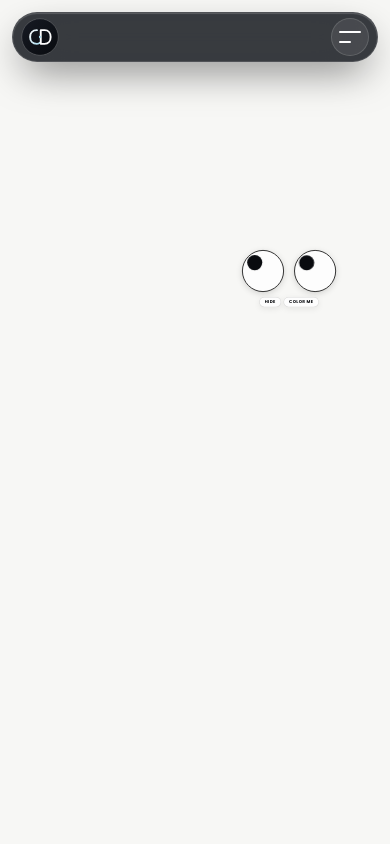
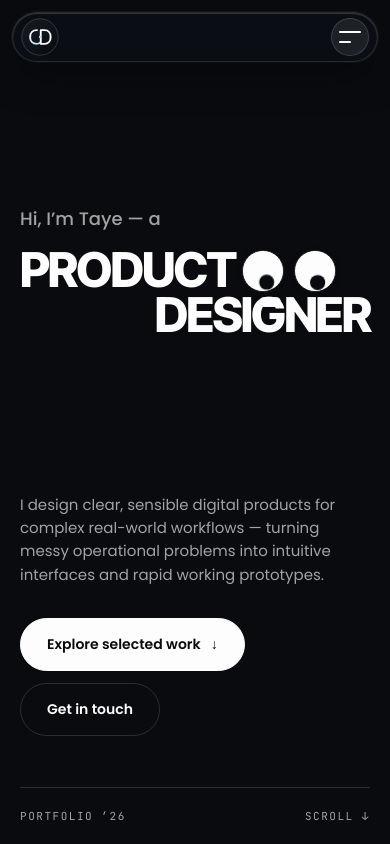
Before and after one commit to Bheemty/cold-designer-portfolio, a Next.js app: page / in a window 390 px wide. Shown: the top 844 px of the page. Built offline with nearby package versions, Linux system fonts and the light colour scheme.

Commit message:
fix(hero): implement device-specific input separation with desktop hover scratching and mobile progressive auto-sweep

```diff
--- a/src/components/kokil/HeroKokil.tsx
+++ b/src/components/kokil/HeroKokil.tsx
@@ -26,7 +26,7 @@ function setHeroRevealedState(revealed: boolean) {
     if (revealed) {
       window.sessionStorage.setItem(HERO_REVEALED_KEY, "true");
       // Note: We deliberately do NOT set data-hero-revealed on documentElement here
-      // to avoid triggering any CSS mask removal while the visitor is actively on the page!
+      // while actively on the page to avoid abruptly removing the mask while visitor is viewing/scratching!
     } else {
       window.sessionStorage.removeItem(HERO_REVEALED_KEY);
       document.documentElement.removeAttribute("data-hero-revealed");
@@ -58,11 +58,22 @@ export default function HeroKokil() {
   // Erased cells tracker for measuring genuine physical surface coverage
   const erasedCellsRef = useRef<Set<number>>(new Set());
 
+  // Refs for managing auto-sweep lifecycle and restart on mobile
+  const autoSweepCancelRef = useRef<(() => void) | null>(null);
+  const triggerAutoScratchRef = useRef<(() => void) | null>(null);
+
   const resetScratch = useCallback((e?: React.MouseEvent) => {
     if (e) {
       e.stopPropagation();
       e.preventDefault();
     }
+
+    // Cancel running auto-sweep animation if active
+    if (autoSweepCancelRef.current) {
+      autoSweepCancelRef.current();
+      autoSweepCancelRef.current = null;
+    }
+
     hasCompletedRef.current = false;
     erasedCellsRef.current.clear();
     setHeroRevealedState(false);
@@ -83,12 +94,20 @@ export default function HeroKokil() {
     try {
       sound.playClick();
     } catch {}
+
+    // On mobile / touch devices, restart the progressive automatic scratch animation
+    if (triggerAutoScratchRef.current) {
+      triggerAutoScratchRef.current();
+    }
   }, []);
 
   useEffect(() => {
     const heroEl = heroRef.current;
     const dotsGroup = dotsGroupRef.current;
     if (!heroEl || !dotsGroup) return;
+
+    // Detect device capabilities: mouse/fine pointer desktop vs mobile/tablet touch
+    const isDesktop = window.matchMedia("(hover: hover) and (pointer: fine)").matches;
 
     // Check saved session state on mount: if visitor completed reveal on a prior visit in this session, show revealed
     const savedRevealed = getHeroRevealedState();
@@ -170,19 +189,15 @@ export default function HeroKokil() {
       }, 150);
     }, 3200);
 
-    // ── 100% Pure Manual Progressive Rub-to-Reveal ──
-    const MAX_DOTS = 900; // Capacity from original reference implementation
-    const MIN_DIST = 18; // Distance between strokes from original reference
-    const BRUSH_RADIUS = 280; // Radius from original reference
+    // ── Progressive Mask Erasure & Spatial Coverage Engine ──
+    const MAX_DOTS = 900;
+    const MIN_DIST = 18;
+    const BRUSH_RADIUS = 280;
     let lastX: number | null = null;
     let lastY: number | null = null;
-    let isScratching = false;
 
-    function addDot(clientX: number, clientY: number) {
-      if (!heroEl || !dotsGroup || !isHeroVisible) return;
-      const rect = heroEl.getBoundingClientRect();
-      const x = clientX - rect.left;
-      const y = clientY - rect.top;
+    function addLocalDot(x: number, y: number, heroW: number, heroH: number) {
+      if (!heroEl || !dotsGroup) return;
 
       if (lastX !== null && lastY !== null) {
         const dist = Math.hypot(x - lastX, y - lastY);
@@ -207,8 +222,8 @@ export default function HeroKokil() {
       }
 
       // Calculate genuine surface area erased (without artificially inflating on repeat strokes)
-      const cellW = rect.width / GRID_COLS;
-      const cellH = rect.height / GRID_ROWS;
+      const cellW = heroW / GRID_COLS;
+      const cellH = heroH / GRID_ROWS;
       const minCol = Math.max(0, Math.floor((x - BRUSH_RADIUS) / cellW));
       const maxCol = Math.min(GRID_COLS - 1, Math.floor((x + BRUSH_RADIUS) / cellW));
       const minRow = Math.max(0, Math.floor((y - BRUSH_RADIUS) / cellH));
@@ -227,63 +242,164 @@ export default function HeroKokil() {
       const coverageRatio = erasedCellsRef.current.size / TOTAL_CELLS;
 
       // Completion occurs ONLY after visitor genuinely scratches the required 70% proportion of surface
-      // NOTE: This NEVER automatically unveils unscratched areas or alters the mask while on the page!
-      // The visitor continues manual scratching uninterrupted.
+      // On desktop: never snaps DOM mask while visitor is actively scratching on the page.
       if (!hasCompletedRef.current && coverageRatio >= COMPLETION_THRESHOLD) {
         hasCompletedRef.current = true;
         setHeroRevealedState(true);
       }
     }
 
-    function onPointerDown(e: PointerEvent) {
-      if ((e.target as HTMLElement)?.closest("button, a")) return;
-      isScratching = true;
-      lastX = null;
-      lastY = null;
-      addDot(e.clientX, e.clientY);
+    function addDotFromClientCoords(clientX: number, clientY: number) {
+      if (!heroEl || !dotsGroup || !isHeroVisible) return;
+      const rect = heroEl.getBoundingClientRect();
+      const x = clientX - rect.left;
+      const y = clientY - rect.top;
+      addLocalDot(x, y, rect.width, rect.height);
     }
 
-    function onPointerMove(e: PointerEvent) {
-      pendingPointerX = e.clientX;
-      pendingPointerY = e.clientY;
-      // Erase only when visitor physically presses and moves, or touches the screen
-      const isMouseDown = (e.buttons & 1) === 1;
-      const isTouch = e.pointerType === "touch";
-      if (isScratching && (isMouseDown || isTouch)) {
-        addDot(e.clientX, e.clientY);
-      }
+    // ── DESKTOP: MANUAL MOUSE-MOVEMENT SCRATCHING ──
+    let onDesktopPointerMove: ((e: PointerEvent) => void) | null = null;
+    let onDesktopPointerDown: ((e: PointerEvent) => void) | null = null;
+    let onDesktopPointerLeave: (() => void) | null = null;
+
+    if (isDesktop) {
+      // Desktop visitors manually reveal the Hero using ordinary mouse movement.
+      // No clicking, holding or click-and-dragging is required.
+      // Erasing stops immediately when the mouse stops moving.
+      onDesktopPointerMove = (e: PointerEvent) => {
+        if (!isHeroVisible) return;
+        pendingPointerX = e.clientX;
+        pendingPointerY = e.clientY;
+
+        // Keep HIDE button click target clean
+        if ((e.target as HTMLElement)?.closest(".hero-hide-btn")) return;
+
+        addDotFromClientCoords(e.clientX, e.clientY);
+      };
+
+      onDesktopPointerDown = (e: PointerEvent) => {
+        if (!isHeroVisible) return;
+        if ((e.target as HTMLElement)?.closest(".hero-hide-btn")) return;
+        addDotFromClientCoords(e.clientX, e.clientY);
+      };
+
+      onDesktopPointerLeave = () => {
+        lastX = null;
+        lastY = null;
+      };
+
+      heroEl.addEventListener("pointermove", onDesktopPointerMove, { passive: true });
+      heroEl.addEventListener("pointerdown", onDesktopPointerDown, { passive: true });
+      heroEl.addEventListener("pointerleave", onDesktopPointerLeave, { passive: true });
+      window.addEventListener("mousemove", handleMouseMove, { passive: true });
+
+      // No auto-scratch on desktop
+      triggerAutoScratchRef.current = null;
     }
 
-    function onPointerUp() {
-      isScratching = false;
-      lastX = null;
-      lastY = null;
-    }
+    // ── MOBILE & TABLET: PROGRESSIVE AUTOMATIC SCRATCH ANIMATION ──
+    if (!isDesktop) {
+      // Mobile and tablet visitors are NOT required to tap, click, drag or swipe.
+      // The website automatically begins a smooth, progressive serpentine / zig-zag scratch animation.
+      function startAutoScratch() {
+        if (!heroEl || !dotsGroup) return;
+        if (hasCompletedRef.current) return;
 
-    function onTouchStart(e: TouchEvent) {
-      if ((e.target as HTMLElement)?.closest("button, a")) return;
-      isScratching = true;
-      lastX = null;
-      lastY = null;
-      if (e.touches[0]) {
-        addDot(e.touches[0].clientX, e.touches[0].clientY);
+        const rect = heroEl.getBoundingClientRect();
+        if (rect.height <= 0 || rect.width <= 0) {
+          const retryTimer = window.setTimeout(startAutoScratch, 100);
+          autoSweepCancelRef.current = () => window.clearTimeout(retryTimer);
+          return;
+        }
+
+        const isReduced = window.matchMedia("(prefers-reduced-motion: reduce)").matches;
+        const numRows = Math.max(4, Math.ceil(rect.height / 180));
+        const stepsInRow = Math.max(12, Math.round(rect.width / 32));
+        const pts: Array<{ x: number; y: number }> = [];
+
+        for (let i = 0; i < numRows; i++) {
+          const rowY = (rect.height * (i + 0.5)) / numRows;
+          const isEven = i % 2 === 0;
+          const fromX = isEven ? -40 : rect.width + 40;
+          const toX = isEven ? rect.width + 40 : -40;
+
+          for (let k = 0; k <= stepsInRow; k++) {
+            const t = k / stepsInRow;
+            const x = fromX + (toX - fromX) * t;
+            const y = rowY + Math.sin(t * Math.PI) * 12;
+            pts.push({ x, y });
+          }
+        }
+
+        if (isReduced) {
+          pts.forEach((pt) => addLocalDot(pt.x, pt.y, rect.width, rect.height));
+          hasCompletedRef.current = true;
+          setHeroRevealedState(true);
+          setIsRevealed(true);
+          heroEl.classList.add("is-revealed");
+          return;
+        }
+
+        let ptIndex = 0;
+        let rafId = 0;
+        let lastTime = 0;
+        const STEP_INTERVAL_MS = 25; // ~25ms per point -> ~1.5s total smooth sweep
+
+        function sweepStep(timestamp: number) {
+          if (!lastTime) lastTime = timestamp;
+          const delta = timestamp - lastTime;
+
+          if (delta >= STEP_INTERVAL_MS) {
+            lastTime = timestamp;
+            const pt = pts[ptIndex++];
+            if (pt) {
+              addLocalDot(pt.x, pt.y, rect.width, rect.height);
+              // Googly eyes follow the sweep coordinates across the surface
+              pendingPointerX = rect.left + pt.x;
+              pendingPointerY = rect.top + pt.y;
+            }
+          }
+
+          if (ptIndex < pts.length) {
+            rafId = requestAnimationFrame(sweepStep);
+          } else {
+            // Sweep complete: Hero is fully revealed
+            hasCompletedRef.current = true;
+            setHeroRevealedState(true);
+            setIsRevealed(true);
+            if (heroEl) {
+              heroEl.classList.add("is-revealed");
+            }
+            autoSweepCancelRef.current = null;
+            lastX = null;
+            lastY = null;
+          }
+        }
+
+        rafId = requestAnimationFrame(sweepStep);
+        autoSweepCancelRef.current = () => {
+          cancelAnimationFrame(rafId);
+        };
       }
-    }
 
-    function onTouchMove(e: TouchEvent) {
-      if (e.touches[0]) {
-        pendingPointerX = e.touches[0].clientX;
-        pendingPointerY = e.touches[0].clientY;
-        if (isScratching) {
-          addDot(e.touches[0].clientX, e.touches[0].clientY);
+      function scheduleAutoScratch() {
+        if (autoSweepCancelRef.current) {
+          autoSweepCancelRef.current();
+          autoSweepCancelRef.current = null;
         }
+        // Brief 500ms discovery window showing concealed surface & eyes before progressive animation begins
+        const delayTimer = window.setTimeout(startAutoScratch, 500);
+        autoSweepCancelRef.current = () => {
+          window.clearTimeout(delayTimer);
+        };
       }
-    }
 
-    function onTouchEnd() {
-      isScratching = false;
-      lastX = null;
-      lastY = null;
+      triggerAutoScratchRef.current = scheduleAutoScratch;
+
+      // If not previously revealed, initiate automatic scratch after brief reveal delay
+      if (!savedRevealed) {
+        scheduleAutoScratch();
+      }
     }
 
     const handleThemeChange = () => {
@@ -300,39 +416,33 @@ export default function HeroKokil() {
       setHintHidden(false);
       lastX = null;
       lastY = null;
+
+      if (!isDesktop && triggerAutoScratchRef.current) {
+        triggerAutoScratchRef.current();
+      }
     };
 
     window.addEventListener("cold-designer-theme-change", handleThemeChange);
-    window.addEventListener("mousemove", handleMouseMove, { passive: true });
-    window.addEventListener("pointerup", onPointerUp);
-    window.addEventListener("pointercancel", onPointerUp);
-
-    heroEl.addEventListener("pointerdown", onPointerDown);
-    heroEl.addEventListener("pointermove", onPointerMove, { passive: true });
-
-    heroEl.addEventListener("touchstart", onTouchStart, { passive: true });
-    heroEl.addEventListener("touchmove", onTouchMove, { passive: true });
-    heroEl.addEventListener("touchend", onTouchEnd, { passive: true });
-    heroEl.addEventListener("touchcancel", onTouchEnd, { passive: true });
 
     return () => {
       observer.disconnect();
       cancelAnimationFrame(eyeRaf);
       window.removeEventListener("resize", updateEyeCenters);
       window.removeEventListener("cold-designer-theme-change", handleThemeChange);
-      window.removeEventListener("mousemove", handleMouseMove);
-      window.removeEventListener("pointerup", onPointerUp);
-      window.removeEventListener("pointercancel", onPointerUp);
+      clearInterval(blinkInterval);
 
-      heroEl.removeEventListener("pointerdown", onPointerDown);
-      heroEl.removeEventListener("pointermove", onPointerMove);
+      if (autoSweepCancelRef.current) {
+        autoSweepCancelRef.current();
+        autoSweepCancelRef.current = null;
+      }
+      triggerAutoScratchRef.current = null;
 
-      heroEl.removeEventListener("touchstart", onTouchStart);
-      heroEl.removeEventListener("touchmove", onTouchMove);
-      heroEl.removeEventListener("touchend", onTouchEnd);
-      heroEl.removeEventListener("touchcancel", onTouchEnd);
-
-      clearInterval(blinkInterval);
+      if (isDesktop) {
+        if (onDesktopPointerMove) heroEl.removeEventListener("pointermove", onDesktopPointerMove);
+        if (onDesktopPointerDown) heroEl.removeEventListener("pointerdown", onDesktopPointerDown);
+        if (onDesktopPointerLeave) heroEl.removeEventListener("pointerleave", onDesktopPointerLeave);
+        window.removeEventListener("mousemove", handleMouseMove);
+      }
     };
   }, []);
 
```
